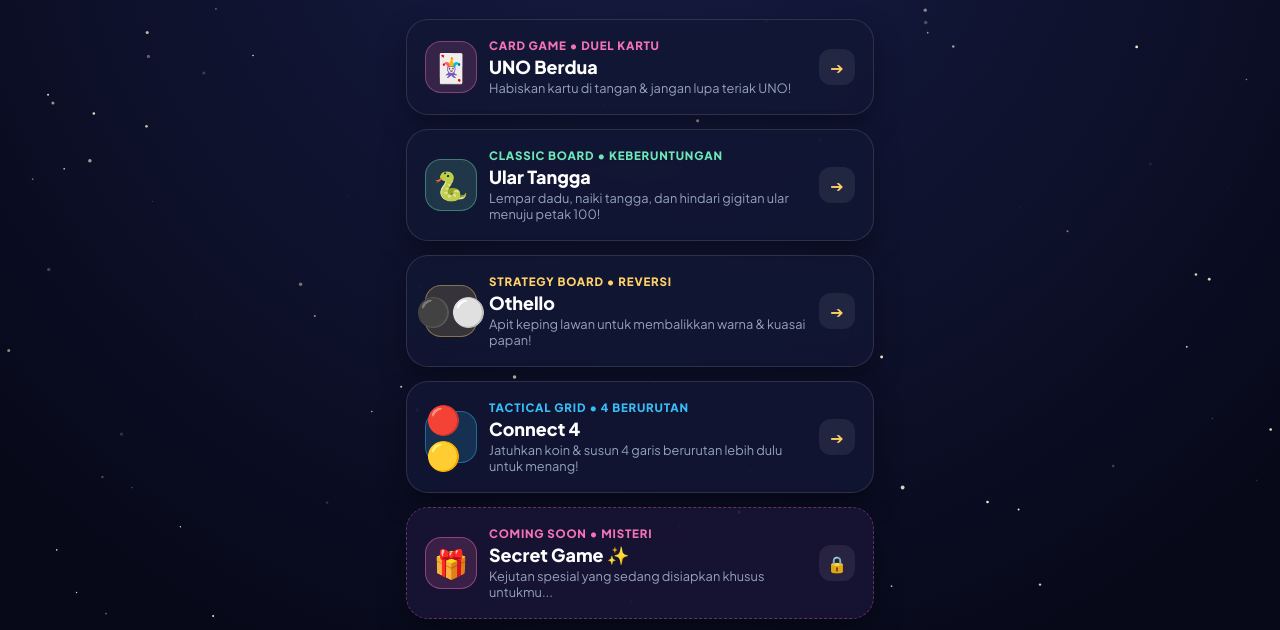
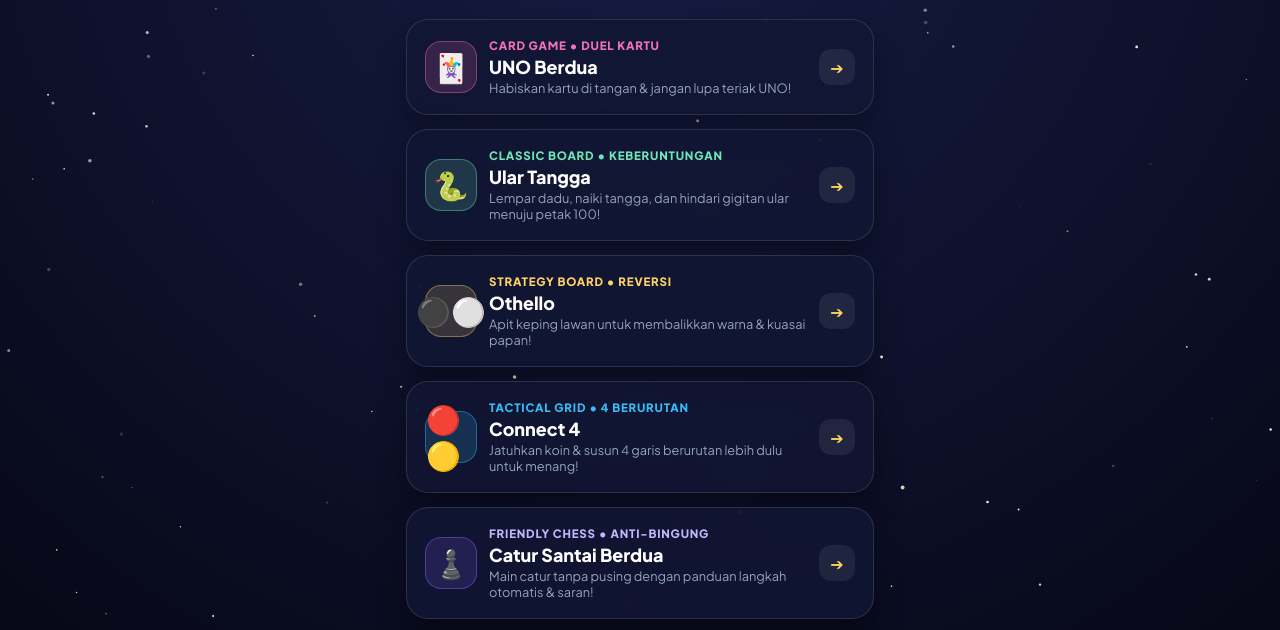
Before and after one commit to bbckarawang/virsagi, a plain HTML site: page games.html in a window 1280 px wide. Both pictures are taken after a click on the button 640 px from the left and 932 px from the top of the page. Shown: the part 156-786 px from the top of the page. Drawn offline with Linux system fonts and the light colour scheme.

Commit message:
Update games.html

```diff
--- a/games.html
+++ b/games.html
@@ -182,6 +182,7 @@
     .batch-card:nth-child(3) { animation-delay: 0.19s; }
     .batch-card:nth-child(4) { animation-delay: 0.26s; }
     .batch-card:nth-child(5) { animation-delay: 0.33s; }
+    .batch-card:nth-child(6) { animation-delay: 0.40s; }
 
     .batch-card:hover {
       transform: translateY(-3px);
@@ -207,6 +208,10 @@
     .batch-4:hover {
       border-color: var(--blue-accent);
       box-shadow: 0 12px 30px rgba(56, 189, 248, 0.24);
+    }
+    .batch-5:hover {
+      border-color: var(--purple-accent);
+      box-shadow: 0 12px 30px rgba(139, 92, 246, 0.26);
     }
     .batch-secret {
       border-style: dashed;
@@ -252,6 +257,7 @@
     .batch-2 .batch-icon { background: rgba(110, 231, 183, 0.16); border: 1px solid rgba(110, 231, 183, 0.4); }
     .batch-3 .batch-icon { background: rgba(255, 209, 102, 0.16); border: 1px solid rgba(255, 209, 102, 0.4); }
     .batch-4 .batch-icon { background: rgba(56, 189, 248, 0.16); border: 1px solid rgba(56, 189, 248, 0.4); }
+    .batch-5 .batch-icon { background: rgba(139, 92, 246, 0.16); border: 1px solid rgba(139, 92, 246, 0.45); }
     .batch-secret .batch-icon { background: rgba(244, 114, 182, 0.16); border: 1px solid rgba(244, 114, 182, 0.45); }
 
     .batch-label {
@@ -267,6 +273,7 @@
     .batch-2 .batch-label { color: var(--virgo-color); }
     .batch-3 .batch-label { color: var(--gold); }
     .batch-4 .batch-label { color: var(--blue-accent); }
+    .batch-5 .batch-label { color: #c4b5fd; }
     .batch-secret .batch-label { color: var(--sagi-color); }
 
     .batch-title {
@@ -467,7 +474,7 @@
           <div class="batch-title-group">
             <div class="batch-icon">🎲</div>
             <div>
-              <span class="batch-label">Batch 4 • 5 Koleksi Papan</span>
+              <span class="batch-label">Batch 4 • 6 Koleksi Papan</span>
               <h2 class="batch-title">Boardgames Berdua</h2>
             </div>
           </div>
@@ -481,6 +488,7 @@
           <span class="game-tag">🐍 Ular Tangga</span>
           <span class="game-tag">⚫⚪ Othello</span>
           <span class="game-tag">🔴🟡 Connect 4</span>
+          <span class="game-tag">♟️ Catur Santai</span>
           <span class="game-tag">🔒 Secret</span>
         </div>
       </button>
@@ -551,7 +559,22 @@
           </div>
         </a>
 
-        <!-- 5. SECRET GAME -->
+        <!-- 5. CATUR SANTAI -->
+        <a href="https://bbckarawang.github.io/virsagi/catur" class="batch-card batch-5" onclick="playSelectSound()">
+          <div class="batch-top compact">
+            <div class="batch-title-group">
+              <div class="batch-icon">♟️</div>
+              <div>
+                <span class="batch-label">Friendly Chess • Anti-Bingung</span>
+                <h2 class="batch-title">Catur Santai Berdua</h2>
+                <span class="batch-sub">Main catur tanpa pusing dengan panduan langkah otomatis & saran!</span>
+              </div>
+            </div>
+            <div class="play-arrow">➔</div>
+          </div>
+        </a>
+
+        <!-- 6. SECRET GAME -->
         <button type="button" class="batch-card batch-secret" onclick="triggerSecretToast()">
           <div class="batch-top compact">
             <div class="batch-title-group">
```
